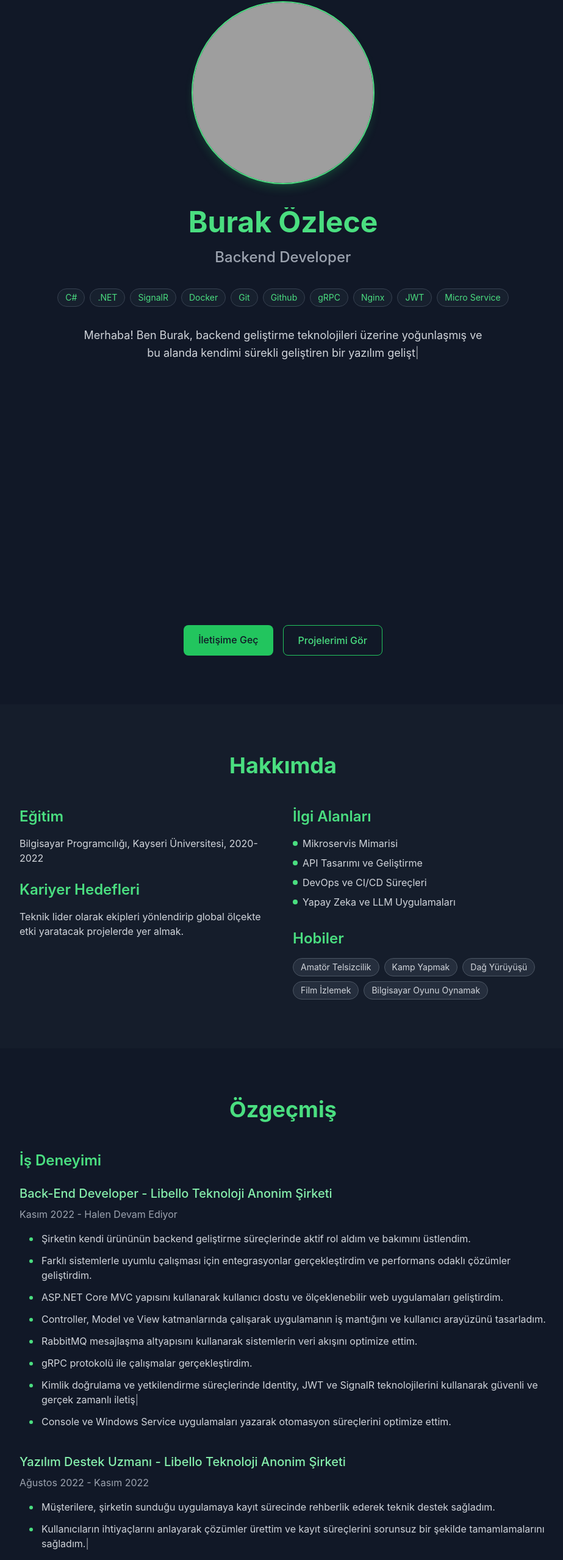
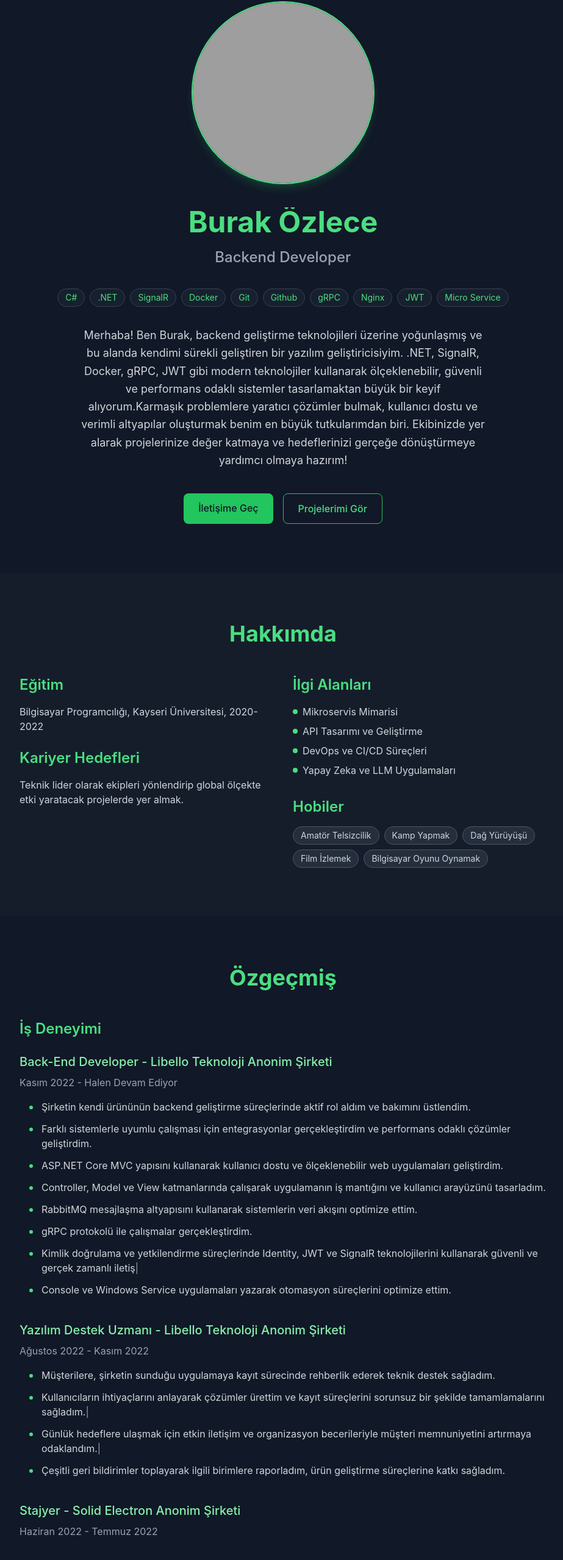
Before and after one commit to Burak-Ozlece/CV, a React (Create React App) app: page / in a window 1280 px wide. Shown: the part 206-2764 px from the top of the page at 61% size, without its empty margins (176-1099 px from the left). Built offline with nearby package versions, Linux system fonts and the light colour scheme; grey boxes are pictures that could not be loaded.

Commit message:
cv güncellendi

```diff
--- a/src/components/Home/index.tsx
+++ b/src/components/Home/index.tsx
@@ -47,8 +47,8 @@ export function Home() {
 
             {/* Açıklama */}
             <div className="max-w-2xl mx-auto">
-              <p className="text-gray-300 text-lg leading-relaxed h-[450px] overflow-hidden">
-                <TypingEffect text="Merhaba! Ben Burak, backend geliştirme teknolojileri üzerine yoğunlaşmış ve bu alanda kendimi sürekli geliştiren bir yazılım geliştiricisiyim. .NET, SignalR, Docker, gRPC, JWT gibi modern teknolojiler kullanarak ölçeklenebilir, güvenli ve performans odaklı sistemler tasarlamaktan büyük bir keyif alıyorum.Karmaşık problemlere yaratıcı çözümler bulmak, kullanıcı dostu ve verimli altyapılar oluşturmak benim en büyük tutkularımdan biri. Ekibinizde yer alarak projelerinize değer katmaya ve hedeflerinizi gerçeğe dönüştürmeye yardımcı olmaya hazırım!" />
+              <p className="text-gray-300 text-lg leading-relaxed overflow-hidden">
+                Merhaba! Ben Burak, backend geliştirme teknolojileri üzerine yoğunlaşmış ve bu alanda kendimi sürekli geliştiren bir yazılım geliştiricisiyim. .NET, SignalR, Docker, gRPC, JWT gibi modern teknolojiler kullanarak ölçeklenebilir, güvenli ve performans odaklı sistemler tasarlamaktan büyük bir keyif alıyorum.Karmaşık problemlere yaratıcı çözümler bulmak, kullanıcı dostu ve verimli altyapılar oluşturmak benim en büyük tutkularımdan biri. Ekibinizde yer alarak projelerinize değer katmaya ve hedeflerinizi gerçeğe dönüştürmeye yardımcı olmaya hazırım!
               </p>
             </div>
 
--- a/src/components/TypingEffect.tsx
+++ b/src/components/TypingEffect.tsx
@@ -17,7 +17,7 @@ export function TypingEffect({ text }: { text: string }) {
         // Yazma işlemi bittiğinde 500ms sonra imleci gizle
         setTimeout(() => {
           setShowCursor(false)
-        }, 500)
+        }, 700)
       }
     }, 50)
 
```
